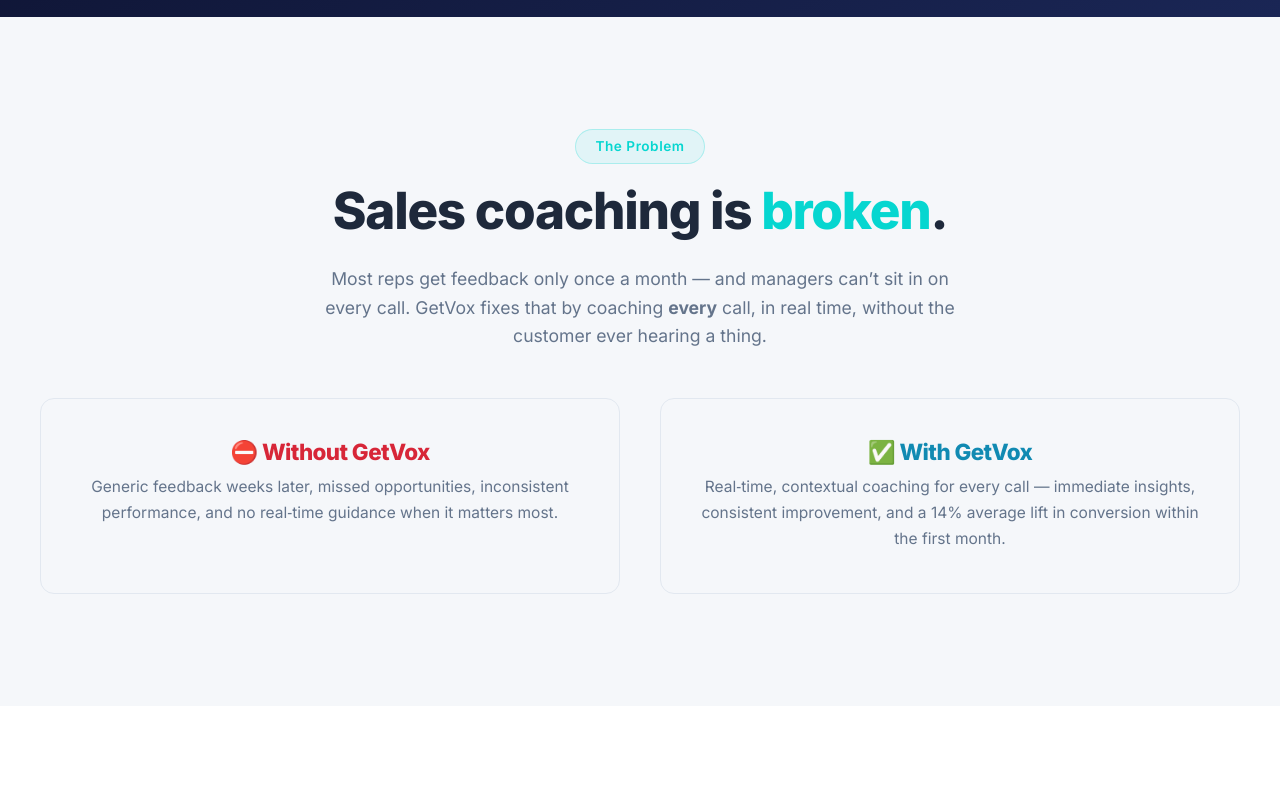
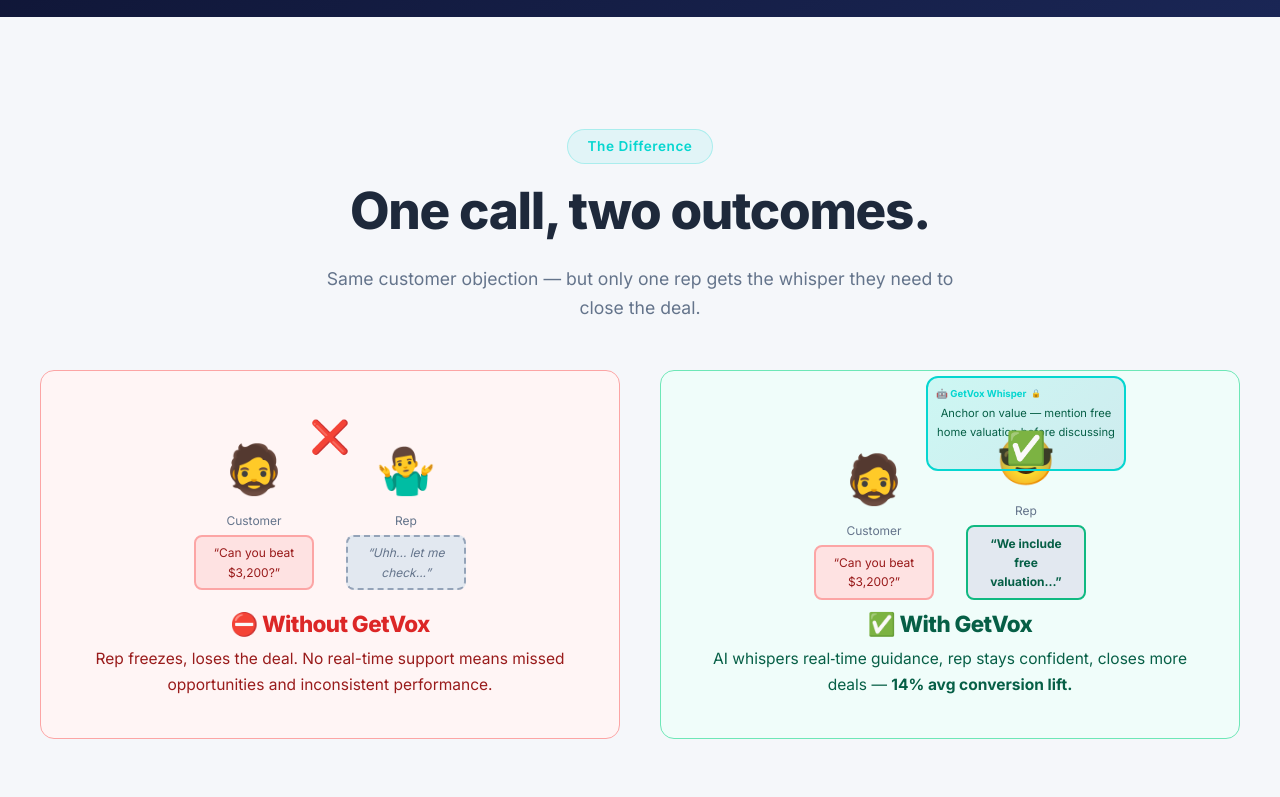
Before and after one commit to mitchiem/getvox-landing, a plain HTML site: page index.html in a window 1280 px wide. Shown: the part 783-1580 px from the top of the page. Drawn offline with Linux system fonts and the light colour scheme.

Commit message:
Add cartoon comparison + AI minutes details to pricing

```diff
--- a/index.html
+++ b/index.html
@@ -364,23 +364,89 @@
     </div>
   </section>
 
-  <!-- Problem -->
-  <section class="section container fade-up" id="problem">
+  <!-- Cartoon Comparison -->
+  <section class="section container fade-up" id="comparison">
     <div class="text-center mb-6">
-      <span class="section-label">The Problem</span>
-      <h2>Sales coaching is <em style="color:var(--accent); font-style:normal;">broken</em>.</h2>
-      <p style="max-width:650px; margin:1.5rem auto 0; color:var(--text-muted); font-size:1.1rem;">Most reps get feedback only once a month — and managers can’t sit in on every call. GetVox fixes that by coaching <strong>every</strong> call, in real time, without the customer ever hearing a thing.</p>
+      <span class="section-label">The Difference</span>
+      <h2>One call, two outcomes.</h2>
+      <p style="max-width:650px; margin:1.5rem auto 0; color:var(--text-muted); font-size:1.1rem;">
+        Same customer objection — but only one rep gets the whisper they need to close the deal.
+      </p>
     </div>
     <div class="comparison-grid">
-      <div class="comparison-card negative">
-        <h3>⛔ Without GetVox</h3>
-        <p>Generic feedback weeks later, missed opportunities, inconsistent performance, and no real‑time guidance when it matters most.</p>
+      <!-- Left: Without GetVox -->
+      <div class="comparison-card negative" style="background:#fff5f5; border-color:#fca5a5;">
+        <div style="height:200px; display:flex; align-items:center; justify-content:center; position:relative;">
+          <!-- Stick figures: confused rep + customer -->
+          <div style="display:flex; gap:2rem; align-items:flex-end;">
+            <!-- Customer -->
+            <div style="text-align:center;">
+              <div style="font-size:3rem;">🧔</div>
+              <div style="font-size:0.75rem; color:#64748B; margin-top:0.2rem;">Customer</div>
+              <div style="background:#fee2e2; border:2px solid #fca5a5; border-radius:8px; padding:0.4rem 0.8rem; font-size:0.75rem; color:#991b1b; max-width:120px; margin-top:0.3rem;">
+                “Can you beat $3,200?”
+              </div>
+            </div>
+            <!-- Rep (confused, no whisper) -->
+            <div style="text-align:center;">
+              <div style="font-size:3rem;">🤷‍♂️</div>
+              <div style="font-size:0.75rem; color:#64748B; margin-top:0.2rem;">Rep</div>
+              <div style="background:#e2e8f0; border:2px dashed #94a3b8; border-radius:8px; padding:0.4rem 0.8rem; font-size:0.75rem; color:#64748B; max-width:120px; margin-top:0.3rem;">
+                <em>“Uhh... let me check...”</em>
+              </div>
+              <!-- X marks -->
+              <div style="position:absolute; top:0; left:50%; transform:translateX(-50%); font-size:2rem; color:#dc2626;">❌</div>
+            </div>
+          </div>
+        </div>
+        <h3 style="color:#dc2626;">⛔ Without GetVox</h3>
+        <p style="color:#991b1b;">Rep freezes, loses the deal. No real-time support means missed opportunities and inconsistent performance.</p>
       </div>
-      <div class="comparison-card positive">
-        <h3>✅ With GetVox</h3>
-        <p>Real‑time, contextual coaching for every call — immediate insights, consistent improvement, and a 14% average lift in conversion within the first month.</p>
+
+      <!-- Right: With GetVox -->
+      <div class="comparison-card positive" style="background:#f0fdfa; border-color:#6ee7b7;">
+        <div style="height:200px; display:flex; align-items:center; justify-content:center; position:relative;">
+          <div style="display:flex; gap:2rem; align-items:flex-end;">
+            <!-- Customer -->
+            <div style="text-align:center;">
+              <div style="font-size:3rem;">🧔</div>
+              <div style="font-size:0.75rem; color:#64748B; margin-top:0.2rem;">Customer</div>
+              <div style="background:#fee2e2; border:2px solid #fca5a5; border-radius:8px; padding:0.4rem 0.8rem; font-size:0.75rem; color:#991b1b; max-width:120px; margin-top:0.3rem;">
+                “Can you beat $3,200?”
+              </div>
+            </div>
+            <!-- Rep (confident, whisper visible) -->
+            <div style="text-align:center; position:relative;">
+              <div style="font-size:3rem;">😎</div>
+              <div style="font-size:0.75rem; color:#64748B; margin-top:0.2rem;">Rep</div>
+              <div style="background:#e2e8f0; border:2px solid #10b981; border-radius:8px; padding:0.4rem 0.8rem; font-size:0.75rem; color:#065f46; max-width:120px; margin-top:0.3rem;">
+                <strong>“We include free valuation...”</strong>
+              </div>
+              <!-- Whisper bubble from GetVox -->
+              <div style="position:absolute; top:-40px; left:50%; transform:translateX(-50%); background:linear-gradient(135deg, rgba(6,214,208,0.15), rgba(17,138,178,0.15)); border:2px solid var(--accent); border-radius:12px; padding:0.5rem; min-width:200px; animation:whisperFloat 2s infinite;">
+                <div style="display:flex; align-items:center; gap:0.3rem; margin-bottom:0.2rem;">
+                  <span style="font-size:0.6rem; color:var(--accent); font-weight:700;">🤖 GetVox Whisper</span>
+                  <span style="font-size:0.5rem; color:#94a3b8;">🔒</span>
+                </div>
+                <p style="font-size:0.7rem; color:#065f46; margin:0;">Anchor on value — mention free home valuation before discussing price.</p>
+              </div>
+              <!-- Check mark -->
+              <div style="position:absolute; top:0; left:50%; transform:translateX(-50%); font-size:2rem; color:#10b981;">✅</div>
+            </div>
+          </div>
+        </div>
+        <h3 style="color:#065f46;">✅ With GetVox</h3>
+        <p style="color:#065f46;">AI whispers real‑time guidance, rep stays confident, closes more deals — <strong>14% avg conversion lift.</strong></p>
       </div>
     </div>
+
+    <!-- Animated whisper float keyframe -->
+    <style>
+      @keyframes whisperFloat {
+        0%, 100% { transform: translateX(-50%) translateY(0); }
+        50% { transform: translateX(-50%) translateY(-6px); }
+      }
+    </style>
   </section>
 
   <!-- Features -->
@@ -655,10 +721,13 @@
       <div class="pricing-card">
         <h3>Starter</h3>
         <div class="price">$49<span>/seat/mo</span></div>
+        <p style="color:var(--accent); font-weight:700; margin:0.5rem 0;">300 AI min included</p>
+        <p style="font-size:0.8rem; color:var(--text-muted);">~10 min/day per rep</p>
         <ul class="features-list">
           <li>Live whisper coaching</li>
           <li>Basic scorecards</li>
           <li>Email support</li>
+          <li>Overage: $0.10/min</li>
         </ul>
         <a href="#cta" class="btn btn-outline">Choose Plan</a>
       </div>
@@ -666,26 +735,33 @@
         <span class="badge">Most Popular</span>
         <h3>Professional</h3>
         <div class="price alt">$99<span>/seat/mo</span></div>
+        <p style="color:var(--accent); font-weight:700; margin:0.5rem 0;">600 AI min included</p>
+        <p style="font-size:0.8rem; color:rgba(255,255,255,0.7);">~20 min/day per rep</p>
         <ul class="features-list">
           <li>Everything in Starter</li>
           <li>Custom playbooks</li>
           <li>CRM integration</li>
           <li>Slack notifications</li>
+          <li>Overage: $0.08/min</li>
         </ul>
         <a href="#cta" class="btn btn-primary">Choose Plan</a>
       </div>
       <div class="pricing-card">
         <h3>Enterprise</h3>
         <div class="price">Custom</div>
+        <p style="color:var(--accent); font-weight:700; margin:0.5rem 0;">Unlimited AI min</p>
+        <p style="font-size:0.8rem; color:var(--text-muted);">Bulk pricing available</p>
         <ul class="features-list">
           <li>Full white‑label</li>
           <li>Dedicated AI training</li>
           <li>Compliance monitoring</li>
           <li>Priority support</li>
+          <li>Custom overage rates</li>
         </ul>
         <a href="#cta" class="btn btn-outline">Contact Sales</a>
       </div>
     </div>
+    <p style="text-align:center; margin-top:1rem; color:var(--text-muted); font-size:0.85rem;">All plans include 14-day free trial · No credit card required · Cancel anytime</p>
   </section>
 
   <!-- Final CTA -->
```
